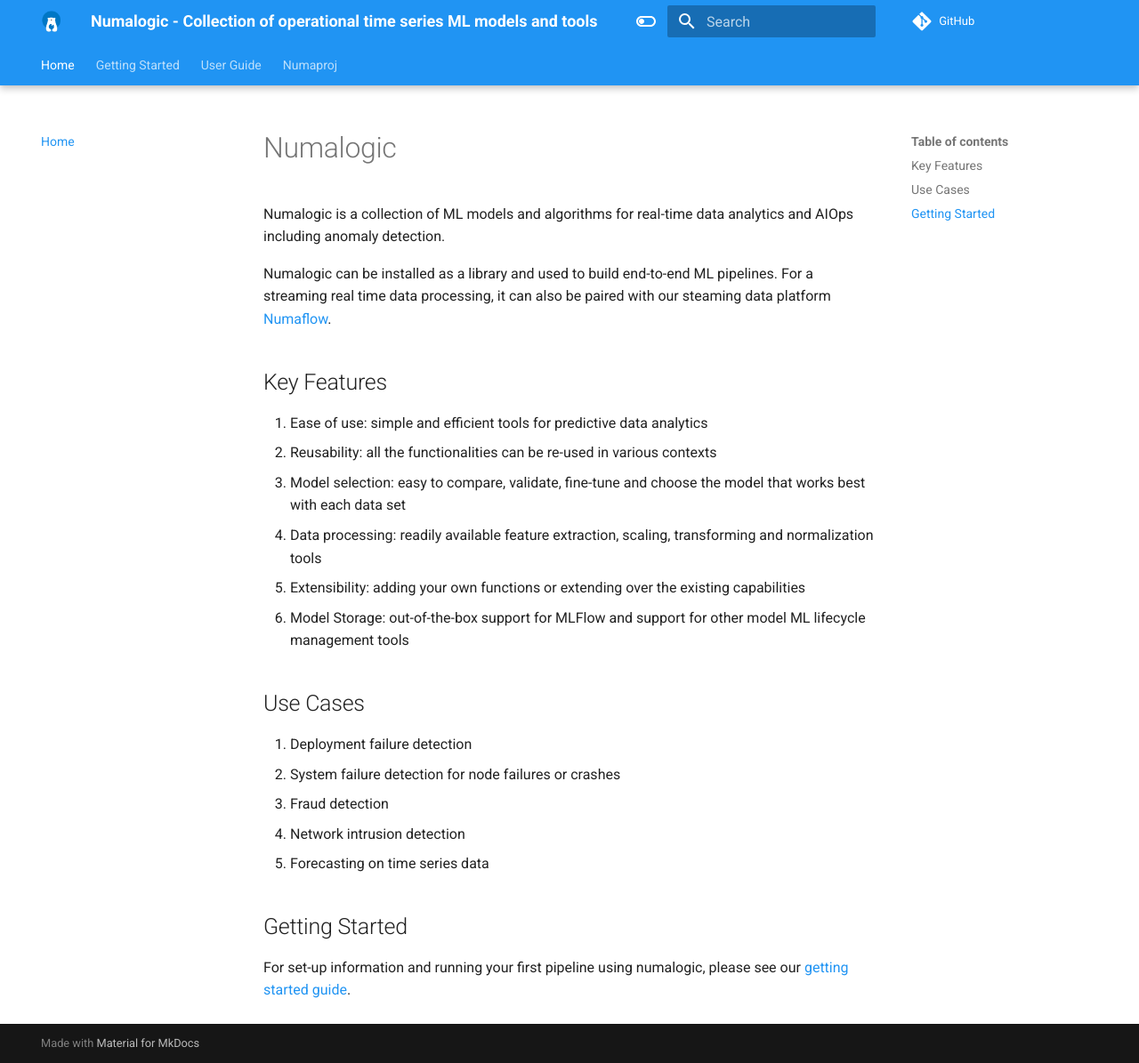
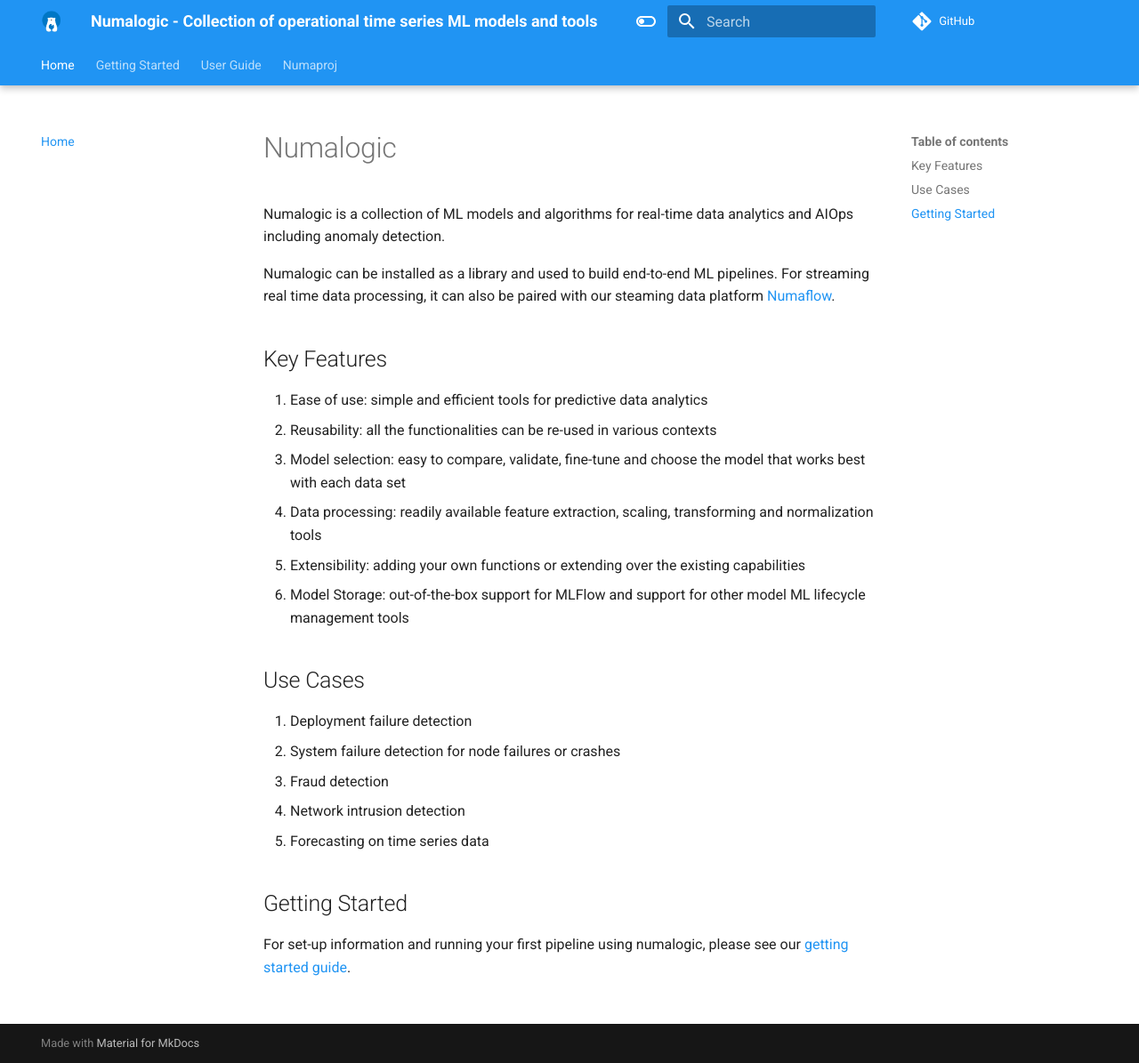
Before and after one commit to numaproj/numalogic, an MkDocs documentation site: the page built from docs/README.md, in a window 1280 px wide and 1195 px high. Shown: the whole window at 89% size. Built offline with MkDocs 1.6.1 and Material for MkDocs 9.7.7, drawn with Linux system fonts in a browser that asks for light colours; comment, search, counter and statistics services are not loaded.

```diff
--- a/docs/README.md
+++ b/docs/README.md
@@ -3,7 +3,7 @@
 
 Numalogic is a collection of ML models and algorithms for real-time data analytics and AIOps including anomaly detection.
 
-Numalogic can be installed as a library and used to build end-to-end ML pipelines. For a streaming real time data processing, it can also be paired with our steaming data platform [Numaflow](https://numaflow.numaproj.io/).
+Numalogic can be installed as a library and used to build end-to-end ML pipelines. For streaming real time data processing, it can also be paired with our steaming data platform [Numaflow](https://numaflow.numaproj.io/).
 
 ## Key Features
 
```
